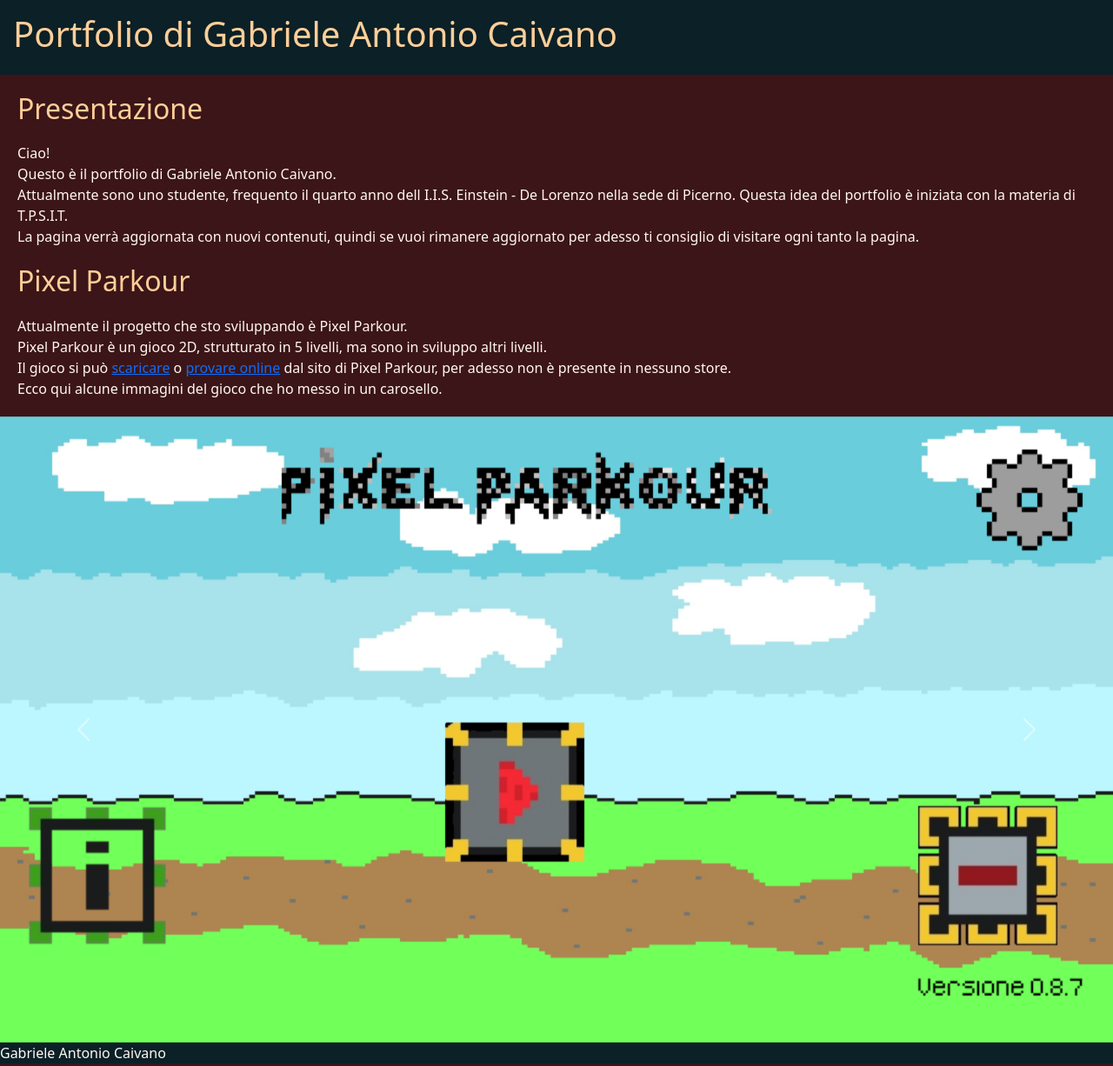
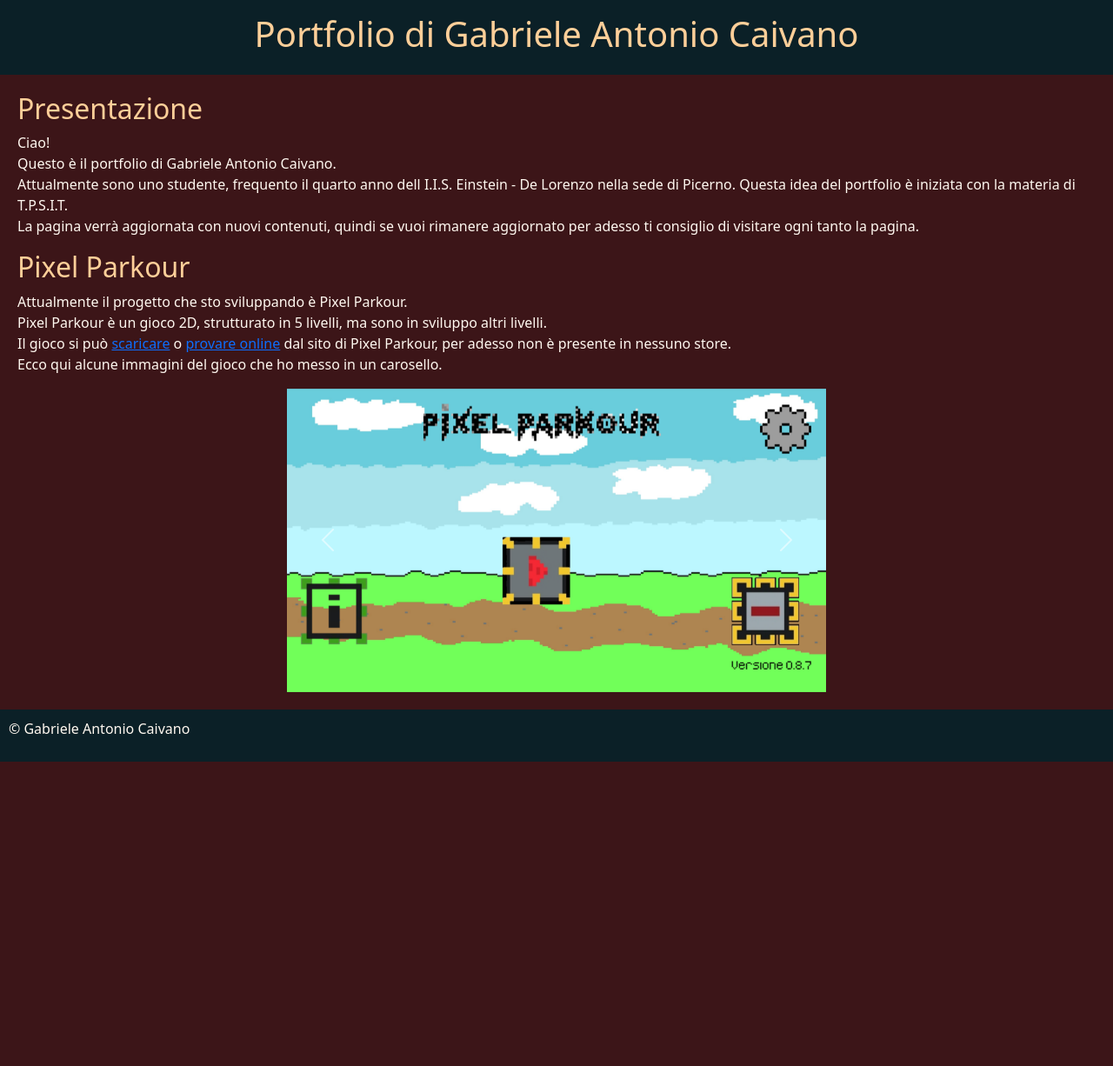
Before and after one commit to Creeper0807/creeper0807.github.io, a plain HTML site: page index.html in a window 1280 px wide. Shown: the whole page at 87% size. After the commit the page ends 876 px from the top, so only its background shows below. Drawn offline with nearby package versions, Linux system fonts and the light colour scheme.

Commit message:
Carosello ridimensionato, padding e titolo
Carosello ridimensionato, padding nel footer e centrato titolo

```diff
--- a/index.html
+++ b/index.html
@@ -4,15 +4,14 @@
     <link rel="icon" type="image/x-icon" href="logo.ico">
     <link href="https://cdn.jsdelivr.net/npm/bootstrap@5.3.3/dist/css/bootstrap.min.css" rel="stylesheet" integrity="sha384-QWTKZyjpPEjISv5WaRU9OFeRpok6YctnYmDr5pNlyT2bRjXh0JMhjY6hW+ALEwIH" crossorigin="anonymous">
     <link rel="stylesheet" type="text/css" href="stile_sito.css">
-
 </head>
 <body>
     <header>
         <h1>Portfolio di Gabriele Antonio Caivano </h1>
     </header>
     <main>
-        <h2 class="marginecarino">Presentazione</h2>
-        <p class="marginecarino">
+        <h2>Presentazione</h2>
+        <p>
             Ciao!<br>
             Questo è il portfolio di Gabriele Antonio Caivano. <br>
             Attualmente sono uno studente, frequento il quarto anno dell I.I.S. Einstein - De Lorenzo nella sede di Picerno.
@@ -20,16 +19,17 @@
             La pagina verrà aggiornata con nuovi contenuti, quindi se vuoi rimanere aggiornato per adesso ti consiglio di visitare ogni tanto la pagina.
 
         </p>
-        <h2 class="marginecarino">Pixel Parkour</h2>
-        <p class="marginecarino">
+        <h2>Pixel Parkour</h2>
+        <p>
             Attualmente il progetto che sto sviluppando è Pixel Parkour.<br>
             Pixel Parkour è un gioco 2D, strutturato in 5 livelli, ma sono in sviluppo altri livelli.<br>
             Il gioco si può <a href="https://www.pixelparkour.com/come-vuoi-giocare" target="blank">scaricare</a> o <a href="https://gd.games/pixel_games/pixel-parkour" target="blank">provare online</a> dal sito di Pixel Parkour, per adesso non è presente in nessuno store.<br>
             Ecco qui alcune immagini del gioco che ho messo in un carosello.
 
         </p>
-        <!-- carrosello simpatico di pixelparkour che non so come ridurre quelle immagini -->
-        <div id="Carosello_Pixel_parkour" class="carousel slide">
+        <!-- carrosello simpatico di pixelparkour che ho ridotto le immagini finalmente -->
+        <center>
+            <div id="Carosello_Pixel_parkour" class="carousel slide carosello_simpatico">
               <div class="carousel-inner">
                 <div class="carousel-item active">
                   <img src="Pixelparkour\home.png" class="d-block w-100" alt="Schermata home" title="Shermata Home">
@@ -50,9 +50,10 @@
                 <span class="visually-hidden">Next</span>
               </button>
             </div>
+        </center>
     </main>
     <footer>
-        <p>Gabriele Antonio Caivano</p>
+        <p>&copy; Gabriele Antonio Caivano</p>
         <script src="https://cdn.jsdelivr.net/npm/bootstrap@5.3.3/dist/js/bootstrap.bundle.min.js" integrity="sha384-YvpcrYf0tY3lHB60NNkmXc5s9fDVZLESaAA55NDzOxhy9GkcIdslK1eN7N6jIeHz" crossorigin="anonymous"></script>
 
     </footer>
--- a/stile_sito.css
+++ b/stile_sito.css
@@ -3,6 +3,7 @@ body {
     color: #FFCF99;
 }
 header {
+    text-align: center;
     background-color: #0B2027;
     padding: 15px;
 }
@@ -11,7 +12,12 @@ p {
 }
 footer {
     background-color: #0B2027;
+    padding: 10px;
 }
-.marginecarino{
+main {
     margin: 20px;
 }
+.carosello_simpatico {
+    width: 50%;
+    height: auto;
+}
```
Lines whose indentation alone changed are shown as unchanged.
